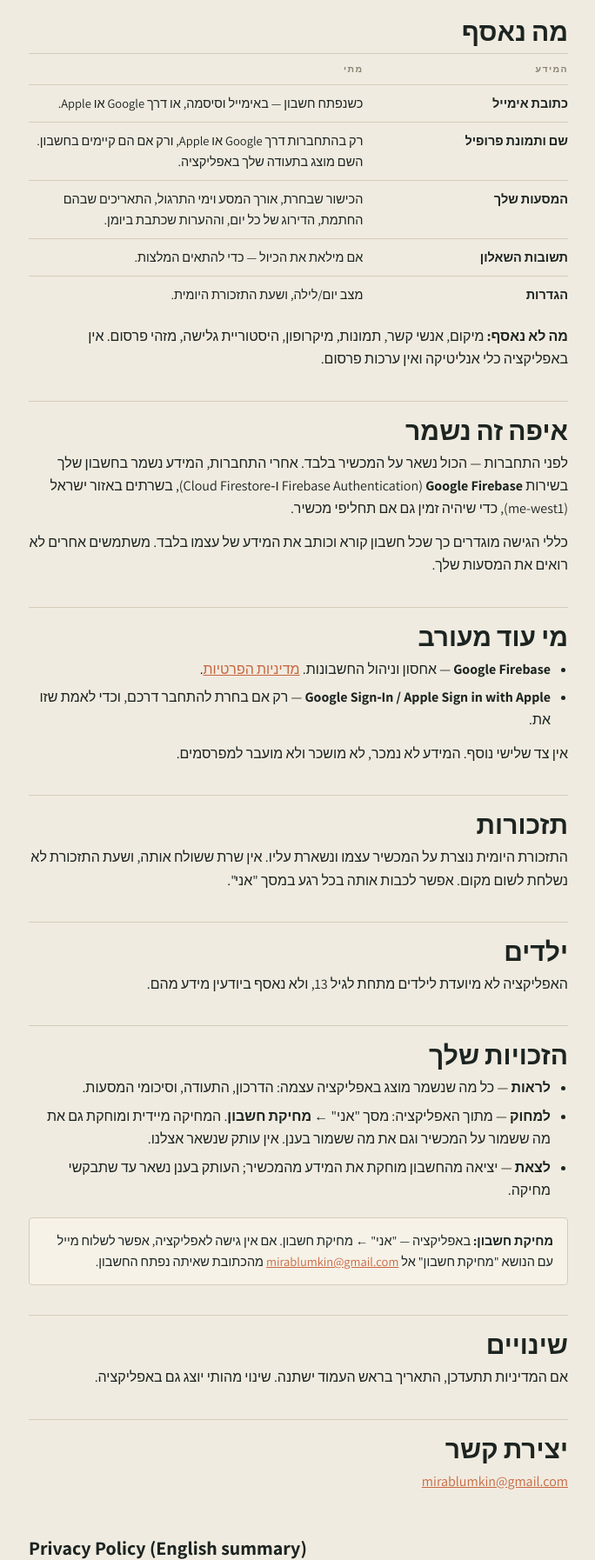
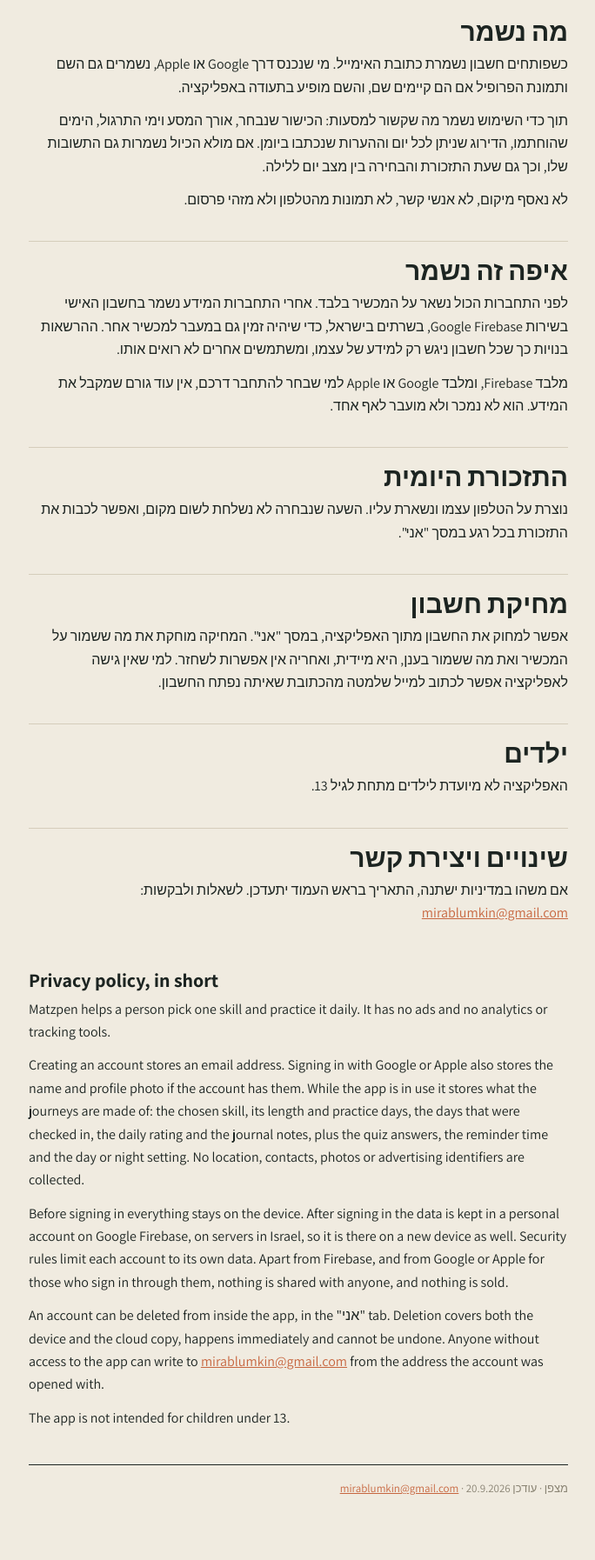
Before and after one commit to Velocity120/matzpen-site, a plain HTML site: page index.html in a window 1280 px wide. Shown: the part 284-2078 px from the top of the page at 87% size, without its empty margins (297-981 px from the left). Drawn offline with Linux system fonts and the light colour scheme; a web font is replaced by a local one.

Commit message:
Rewrite the privacy policy as plain sentences

```diff
--- a/index.html
+++ b/index.html
@@ -71,24 +71,9 @@
   }
   h2:first-of-type { border-top: 0; }
   p { margin: 0 0 12px; }
-  ul { margin: 0 0 12px; padding-inline-start: 20px; }
-  li { margin-bottom: 6px; }
-  strong { font-weight: 700; }
   a { color: var(--hot); }
 
   .lead { font-size: 18px; }
-  .note {
-    background: var(--sheet);
-    border: 1px solid var(--line);
-    border-radius: 4px;
-    padding: 14px 16px;
-    margin: 18px 0;
-    font-size: 14.5px;
-  }
-  table { width: 100%; border-collapse: collapse; font-size: 14.5px; margin: 10px 0 14px; }
-  th, td { text-align: right; padding: 9px 0; border-top: 1px solid var(--line); vertical-align: top; }
-  th { font-size: 10.5px; letter-spacing: 1.4px; color: var(--muted); font-weight: 700; }
-  td:first-child { width: 38%; font-weight: 600; }
 
   footer {
     margin-top: 40px; padding-top: 16px;
@@ -97,103 +82,51 @@
   }
   .en { direction: ltr; text-align: left; }
   .en h2 { font-family: Assistant, sans-serif; font-size: 22px; }
-  .en td:first-child { width: 38%; }
-  .en th, .en td { text-align: left; }
 </style>
 </head>
 <body>
 <div class="wrap">
 
 <header>
-  <p class="kicker">מצפן · אפליקציה לגילוי כישור ותרגול יומי</p>
+  <p class="kicker">מצפן</p>
   <h1>מדיניות פרטיות</h1>
-  <p class="sub">בתוקף מ־16 בספטמבר 2026</p>
+  <p class="sub">בתוקף מ־20 בספטמבר 2026</p>
 </header>
 
-<p class="lead">מצפן היא אפליקציה קטנה. היא שומרת את מה שצריך כדי שההר שלך יגדל, ולא יותר מזה. אין בה פרסומות, אין מעקב, ואין העברה של מידע למפרסמים.</p>
+<p class="lead">מצפן שומרת את מה שצריך כדי שהמסע יעבוד, ולא יותר מזה. אין בה פרסומות ואין בה כלי מעקב או ניתוח.</p>
 
-<h2>מה נאסף</h2>
-<table>
-  <tr><th>המידע</th><th>מתי</th></tr>
-  <tr>
-    <td>כתובת אימייל</td>
-    <td>כשנפתח חשבון — באימייל וסיסמה, או דרך Google או Apple.</td>
-  </tr>
-  <tr>
-    <td>שם ותמונת פרופיל</td>
-    <td>רק בהתחברות דרך Google או Apple, ורק אם הם קיימים בחשבון. השם מוצג בתעודה שלך באפליקציה.</td>
-  </tr>
-  <tr>
-    <td>המסעות שלך</td>
-    <td>הכישור שבחרת, אורך המסע וימי התרגול, התאריכים שבהם החתמת, הדירוג של כל יום, וההערות שכתבת ביומן.</td>
-  </tr>
-  <tr>
-    <td>תשובות השאלון</td>
-    <td>אם מילאת את הכיול — כדי להתאים המלצות.</td>
-  </tr>
-  <tr>
-    <td>הגדרות</td>
-    <td>מצב יום/לילה, ושעת התזכורת היומית.</td>
-  </tr>
-</table>
-
-<p><strong>מה לא נאסף:</strong> מיקום, אנשי קשר, תמונות, מיקרופון, היסטוריית גלישה, מזהי פרסום. אין באפליקציה כלי אנליטיקה ואין ערכות פרסום.</p>
+<h2>מה נשמר</h2>
+<p>כשפותחים חשבון נשמרת כתובת האימייל. מי שנכנס דרך Google או Apple, נשמרים גם השם ותמונת הפרופיל אם הם קיימים שם, והשם מופיע בתעודה באפליקציה.</p>
+<p>תוך כדי השימוש נשמר מה שקשור למסעות: הכישור שנבחר, אורך המסע וימי התרגול, הימים שהוחתמו, הדירוג שניתן לכל יום וההערות שנכתבו ביומן. אם מולא הכיול נשמרות גם התשובות שלו, וכך גם שעת התזכורת והבחירה בין מצב יום ללילה.</p>
+<p>לא נאסף מיקום, לא אנשי קשר, לא תמונות מהטלפון ולא מזהי פרסום.</p>
 
 <h2>איפה זה נשמר</h2>
-<p>לפני התחברות — הכול נשאר על המכשיר בלבד. אחרי התחברות, המידע נשמר בחשבון שלך בשירות <strong>Google Firebase</strong> (Firebase Authentication ו‑Cloud Firestore), בשרתים באזור ישראל (me-west1), כדי שיהיה זמין גם אם תחליפי מכשיר.</p>
-<p>כללי הגישה מוגדרים כך שכל חשבון קורא וכותב את המידע של עצמו בלבד. משתמשים אחרים לא רואים את המסעות שלך.</p>
+<p>לפני התחברות הכול נשאר על המכשיר בלבד. אחרי התחברות המידע נשמר בחשבון האישי בשירות Google Firebase, בשרתים בישראל, כדי שיהיה זמין גם במעבר למכשיר אחר. ההרשאות בנויות כך שכל חשבון ניגש רק למידע של עצמו, ומשתמשים אחרים לא רואים אותו.</p>
+<p>מלבד Firebase, ומלבד Google או Apple למי שבחר להתחבר דרכם, אין עוד גורם שמקבל את המידע. הוא לא נמכר ולא מועבר לאף אחד.</p>
 
-<h2>מי עוד מעורב</h2>
-<ul>
-  <li><strong>Google Firebase</strong> — אחסון וניהול החשבונות. <a href="https://firebase.google.com/support/privacy">מדיניות הפרטיות</a>.</li>
-  <li><strong>Google Sign‑In / Apple Sign in with Apple</strong> — רק אם בחרת להתחבר דרכם, וכדי לאמת שזו את.</li>
-</ul>
-<p>אין צד שלישי נוסף. המידע לא נמכר, לא מושכר ולא מועבר למפרסמים.</p>
+<h2>התזכורת היומית</h2>
+<p>נוצרת על הטלפון עצמו ונשארת עליו. השעה שנבחרה לא נשלחת לשום מקום, ואפשר לכבות את התזכורת בכל רגע במסך "אני".</p>
 
-<h2>תזכורות</h2>
-<p>התזכורת היומית נוצרת על המכשיר עצמו ונשארת עליו. אין שרת ששולח אותה, ושעת התזכורת לא נשלחת לשום מקום. אפשר לכבות אותה בכל רגע במסך "אני".</p>
+<h2>מחיקת חשבון</h2>
+<p>אפשר למחוק את החשבון מתוך האפליקציה, במסך "אני". המחיקה מוחקת את מה ששמור על המכשיר ואת מה ששמור בענן, היא מיידית, ואחריה אין אפשרות לשחזר. למי שאין גישה לאפליקציה אפשר לכתוב למייל שלמטה מהכתובת שאיתה נפתח החשבון.</p>
 
 <h2>ילדים</h2>
-<p>האפליקציה לא מיועדת לילדים מתחת לגיל 13, ולא נאסף ביודעין מידע מהם.</p>
+<p>האפליקציה לא מיועדת לילדים מתחת לגיל 13.</p>
 
-<h2>הזכויות שלך</h2>
-<ul>
-  <li><strong>לראות</strong> — כל מה שנשמר מוצג באפליקציה עצמה: הדרכון, התעודה, וסיכומי המסעות.</li>
-  <li><strong>למחוק</strong> — מתוך האפליקציה: מסך "אני" ← <strong>מחיקת חשבון</strong>. המחיקה מיידית ומוחקת גם את מה ששמור על המכשיר וגם את מה ששמור בענן. אין עותק שנשאר אצלנו.</li>
-  <li><strong>לצאת</strong> — יציאה מהחשבון מוחקת את המידע מהמכשיר; העותק בענן נשאר עד שתבקשי מחיקה.</li>
-</ul>
-
-<div class="note">
-  <strong>מחיקת חשבון:</strong> באפליקציה — "אני" ← מחיקת חשבון. אם אין גישה
-  לאפליקציה, אפשר לשלוח מייל עם הנושא "מחיקת חשבון" אל
-  <a href="mailto:mirablumkin@gmail.com">mirablumkin@gmail.com</a>
-  מהכתובת שאיתה נפתח החשבון.
-</div>
-
-<h2>שינויים</h2>
-<p>אם המדיניות תתעדכן, התאריך בראש העמוד ישתנה. שינוי מהותי יוצג גם באפליקציה.</p>
-
-<h2>יצירת קשר</h2>
-<p><a href="mailto:mirablumkin@gmail.com">mirablumkin@gmail.com</a></p>
+<h2>שינויים ויצירת קשר</h2>
+<p>אם משהו במדיניות ישתנה, התאריך בראש העמוד יתעדכן. לשאלות ולבקשות: <a href="mailto:mirablumkin@gmail.com">mirablumkin@gmail.com</a></p>
 
 <div class="en">
-  <h2>Privacy Policy (English summary)</h2>
-  <p>Matzpen is a habit-tracking app for learning a skill. It has no ads, no analytics and no third-party trackers.</p>
-  <table>
-    <tr><th>Data</th><th>Purpose</th></tr>
-    <tr><td>Email address</td><td>Account creation and sign-in (email/password, Google, or Apple).</td></tr>
-    <tr><td>Name and profile photo</td><td>Shown on your in-app certificate. Only from Google/Apple sign-in.</td></tr>
-    <tr><td>Journey data</td><td>Chosen skill, practice days, check-in dates, daily rating, journal notes.</td></tr>
-    <tr><td>Quiz answers, settings</td><td>Recommendations, day/night mode, reminder time.</td></tr>
-  </table>
-  <p>No location, contacts, photos, microphone, browsing history or advertising identifiers are collected. Data is stored in Google Firebase (Authentication and Cloud Firestore, me-west1 region). Security rules limit each account to its own data. Daily reminders are scheduled locally on the device.</p>
-  <p>You can delete your account and all associated data from inside the app: the "אני" tab, then <strong>מחיקת חשבון</strong>. Deletion is immediate and covers both the device and the cloud copy. If you cannot reach the app, email
-  <a href="mailto:mirablumkin@gmail.com">mirablumkin@gmail.com</a> with the subject "Account deletion" from the address used to sign up.</p>
-  <p>Not directed to children under 13.</p>
+  <h2>Privacy policy, in short</h2>
+  <p>Matzpen helps a person pick one skill and practice it daily. It has no ads and no analytics or tracking tools.</p>
+  <p>Creating an account stores an email address. Signing in with Google or Apple also stores the name and profile photo if the account has them. While the app is in use it stores what the journeys are made of: the chosen skill, its length and practice days, the days that were checked in, the daily rating and the journal notes, plus the quiz answers, the reminder time and the day or night setting. No location, contacts, photos or advertising identifiers are collected.</p>
+  <p>Before signing in everything stays on the device. After signing in the data is kept in a personal account on Google Firebase, on servers in Israel, so it is there on a new device as well. Security rules limit each account to its own data. Apart from Firebase, and from Google or Apple for those who sign in through them, nothing is shared with anyone, and nothing is sold.</p>
+  <p>An account can be deleted from inside the app, in the "אני" tab. Deletion covers both the device and the cloud copy, happens immediately and cannot be undone. Anyone without access to the app can write to <a href="mailto:mirablumkin@gmail.com">mirablumkin@gmail.com</a> from the address the account was opened with.</p>
+  <p>The app is not intended for children under 13.</p>
 </div>
 
 <footer>
-  מצפן · עודכן 16.9.2026 · <a href="mailto:mirablumkin@gmail.com">יצירת קשר</a>
+  מצפן · עודכן 20.9.2026 · <a href="mailto:mirablumkin@gmail.com">mirablumkin@gmail.com</a>
 </footer>
 
 </div>
```
